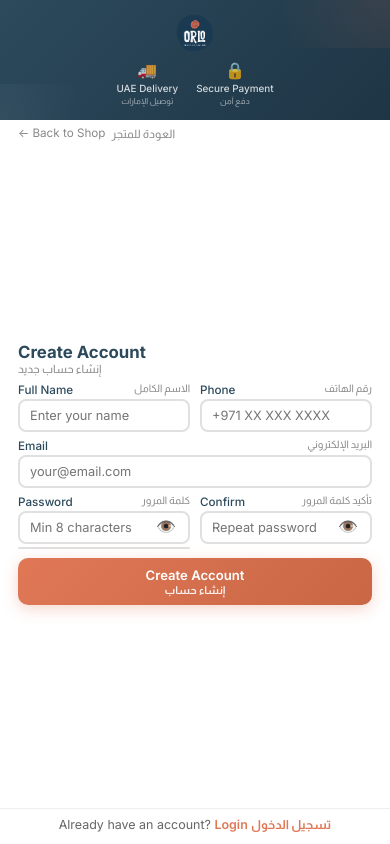
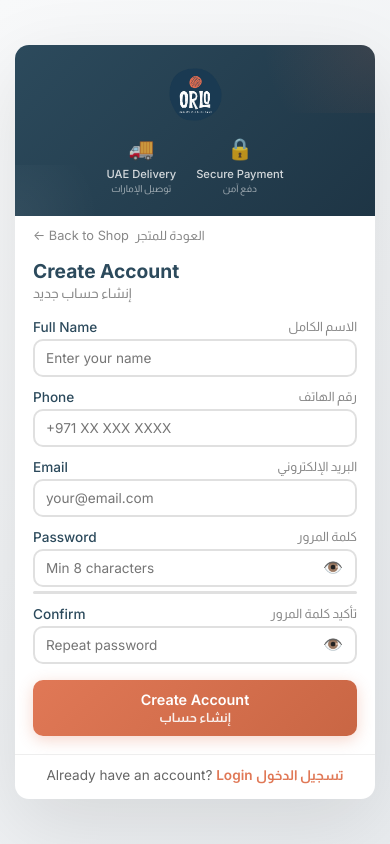
Before and after one commit to orlostore/TempNOTWORKING, a website: page signup.html in a window 390 px wide. Drawn offline with Linux system fonts and the light colour scheme.

Commit message:
Update signup.html

```diff
--- a/signup.html
+++ b/signup.html
@@ -238,65 +238,33 @@
 
         /* MOBILE */
         @media (max-width: 768px) {
-            body {
-                padding: 0;
-                min-height: auto;
-                height: 100dvh;
-                height: 100vh;
-                background: white;
-                overflow: hidden;
-            }
+            body { padding: 15px; }
 
             .auth-container {
                 flex-direction: column;
-                max-width: 100%;
+                max-width: 420px;
                 min-height: auto;
-                height: 100%;
-                border-radius: 0;
-                box-shadow: none;
-                overflow: hidden;
             }
 
             .auth-brand {
                 width: 100%;
-                padding: 14px 20px;
-                flex-shrink: 0;
+                padding: 22px 20px;
+                flex-shrink: initial;
             }
 
-            .auth-brand img { width: 38px; height: 38px; margin-bottom: 8px; }
+            .auth-brand img { width: 55px; height: 55px; margin-bottom: 14px; }
 
-            .trust-badges { gap: 18px; }
-            .trust-item .icon { font-size: 1rem; margin-bottom: 2px; }
-            .trust-item .en { font-size: 0.62rem; }
-            .trust-item .ar { font-size: 0.52rem; }
+            .trust-badges { gap: 20px; }
+            .trust-item .icon { font-size: 1.3rem; }
+            .trust-item .en { font-size: 0.7rem; }
+            .trust-item .ar { font-size: 0.6rem; }
 
-            .auth-form-panel {
-                flex: 1;
-                overflow: hidden;
-                display: flex;
-                flex-direction: column;
-            }
+            .form-row { grid-template-columns: 1fr; gap: 0; }
 
-            .form-row { grid-template-columns: 1fr 1fr; gap: 0 10px; }
-
-            .back-link { padding: 6px 18px 0; font-size: 0.73rem; flex: none; }
-
-            .form-content {
-                flex: 1;
-                padding: 8px 18px 10px;
-                justify-content: center;
-            }
-
-            .form-content h2 { font-size: 1.05rem; margin-bottom: 1px; }
-            .form-content .subtitle { font-size: 0.72rem; margin-bottom: 8px; }
-            .form-group { margin-bottom: 7px; }
-            .form-group label { font-size: 0.73rem; margin-bottom: 2px; }
-            .form-group label .arabic-text { font-size: 0.65rem; }
-            .form-group input { padding: 7px 10px; font-size: 0.8rem; border-radius: 8px; }
-            .password-strength { height: 2px; margin-top: 3px; }
-            .auth-btn { padding: 9px; font-size: 0.82rem; margin-top: 2px; }
-            .auth-btn .arabic-text { font-size: 0.68rem; margin-top: 1px; }
-            .auth-footer { padding: 8px 18px 12px; font-size: 0.78rem; flex: none; }
+            .back-link { padding: 12px 18px 0; font-size: 0.8rem; }
+            .form-content { padding: 16px 18px 18px; }
+            .form-content h2 { font-size: 1.2rem; }
+            .auth-footer { padding: 12px 18px 16px; }
         }
     </style>
 </head>
```
